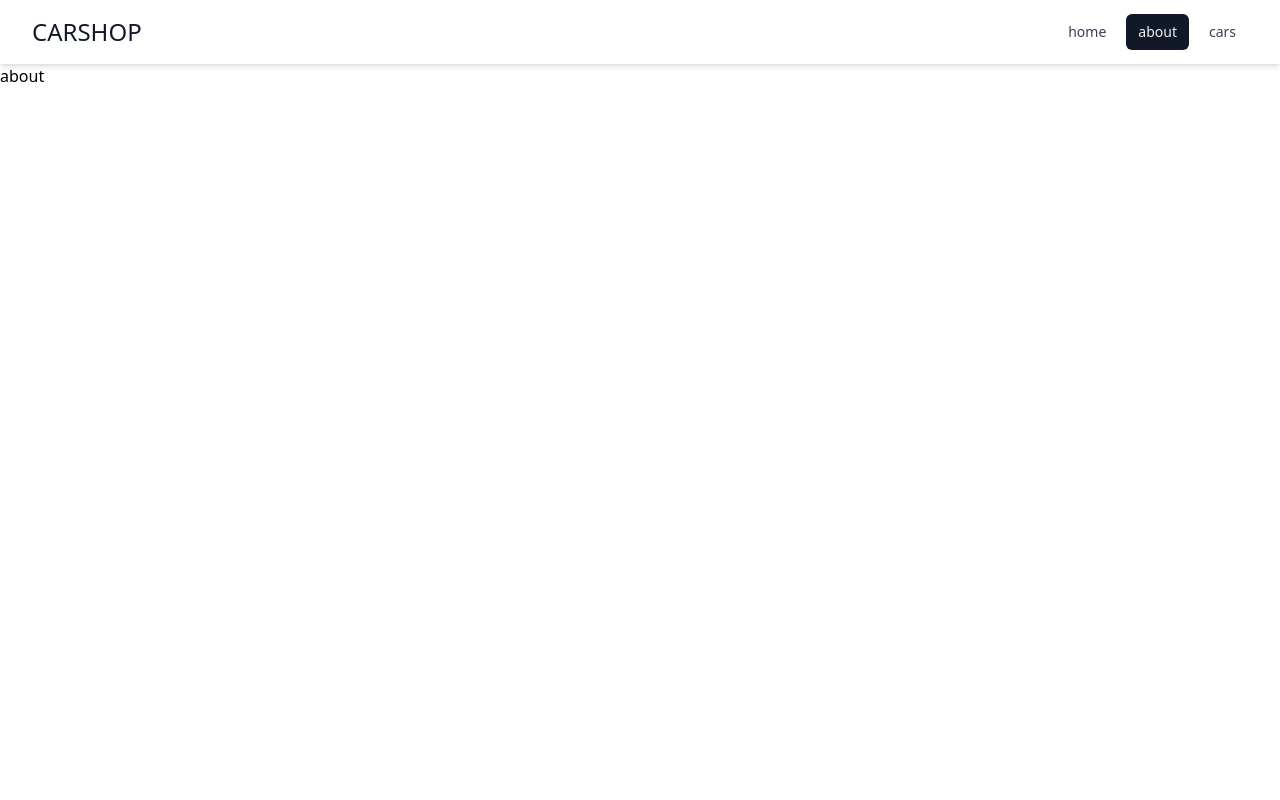
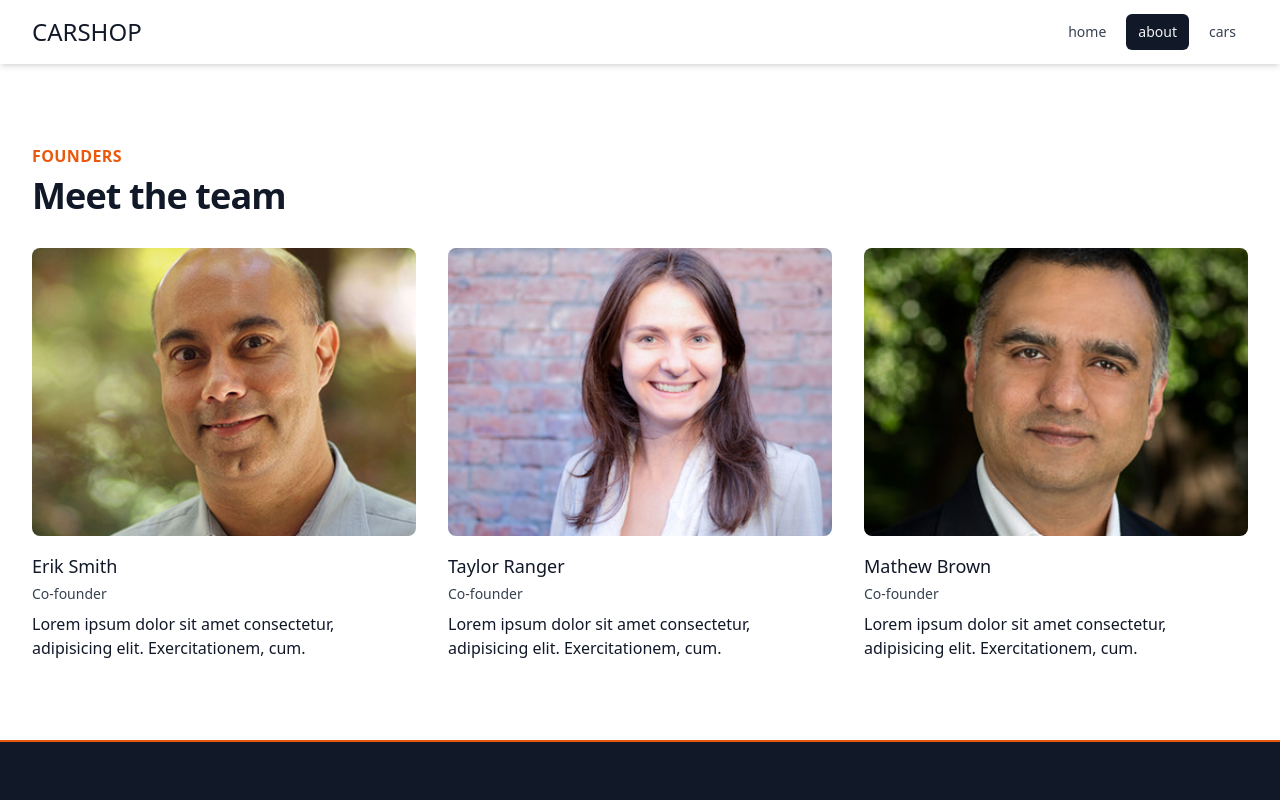
Before and after one commit to MartinIsProgramming/ha-front-final-project, a Next.js app: page /about in a window 1280 px wide. Shown: the top 800 px of the page. Built offline with nearby package versions, Linux system fonts and the light colour scheme.

Commit message:
add founders component

```diff
--- /dev/null
+++ b/components/Founders.js
@@ -0,0 +1,68 @@
+import Image from 'next/image';
+
+const founders = [
+  {
+    id: 1,
+    name: 'Erik Smith',
+    title: 'Co-founder',
+    description:
+      'Lorem ipsum dolor sit amet consectetur, adipisicing elit. Exercitationem, cum.',
+    imageSrc: '/images/co-founder-1.jpg',
+    imageAlt: 'First founder image',
+  },
+  {
+    id: 2,
+    name: 'Taylor Ranger',
+    title: 'Co-founder',
+    description:
+      'Lorem ipsum dolor sit amet consectetur, adipisicing elit. Exercitationem, cum.',
+    imageSrc: '/images/co-founder-2.jpg',
+    imageAlt: 'Second founder image',
+  },
+  {
+    id: 3,
+    name: 'Mathew Brown',
+    title: 'Co-founder',
+    description:
+      'Lorem ipsum dolor sit amet consectetur, adipisicing elit. Exercitationem, cum.',
+    imageSrc: '/images/co-founder-3.jpg',
+    imageAlt: 'Third founder image',
+  },
+];
+
+const founder = person => (
+  <div key={person.id} className="group">
+    <div className="relative w-full overflow-hidden rounded-lg h-72 aspect-w-1 aspect-h-1 xl:aspect-w-7 xl:aspect-h-8">
+      <Image
+        src={person.imageSrc}
+        alt={person.imageAlt}
+        layout="fill"
+        objectFit="cover"
+        objectPosition="center"
+      />
+    </div>
+    <h3 className="mt-4 text-lg font-medium text-primary-brand-dark">
+      {person.name}
+    </h3>
+    <p className="mt-1 text-sm text-primary-brand-light">{person.title}</p>
+    <p className="mt-2 text-primary-brand-dark">{person.description}</p>
+  </div>
+);
+
+const Founders = () => {
+  return (
+    <section className="px-4 py-12 mx-auto sm:py-20 sm:px-6 max-w-7xl lg:px-8">
+      <h2 className="text-base font-semibold tracking-wide uppercase text-brand-orange">
+        Founders
+      </h2>
+      <p className="mt-2 text-3xl font-extrabold leading-8 tracking-tight text-primary-brand-dark sm:text-4xl">
+        Meet the team
+      </p>
+      <div className="grid grid-cols-1 mt-8 gap-y-10 sm:grid-cols-2 md:grid-cols-3 gap-x-6 xl:gap-x-8">
+        {founders.map(person => founder(person))}
+      </div>
+    </section>
+  );
+};
+
+export default Founders;
--- a/components/Navigation.js
+++ b/components/Navigation.js
@@ -14,7 +14,7 @@ const Navigation = () => {
     <Disclosure as="nav" className="shadow-md">
       {({ open }) => (
         <>
-          <div className="px-2 mx-auto max-w-7xl sm:px-6 lg:px-8">
+          <div className="px-4 mx-auto max-w-7xl sm:px-6 lg:px-8">
             <div className="flex items-center justify-between h-16">
               <Link href="/">
                 <a className="text-2xl text-primary-brand-dark">CARSHOP</a>
--- a/pages/about.js
+++ b/pages/about.js
@@ -1,5 +1,11 @@
+import Founders from '../components/Founders';
+
 const AboutPage = () => {
-  return <div className="min-h-screen">about</div>;
+  return (
+    <>
+      <Founders />
+    </>
+  );
 };
 
 export default AboutPage;
```
